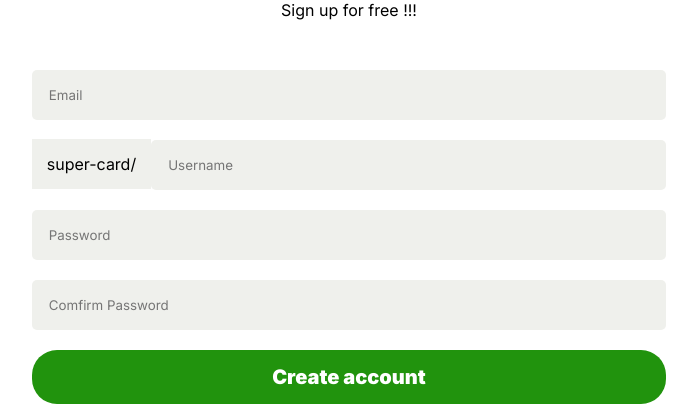
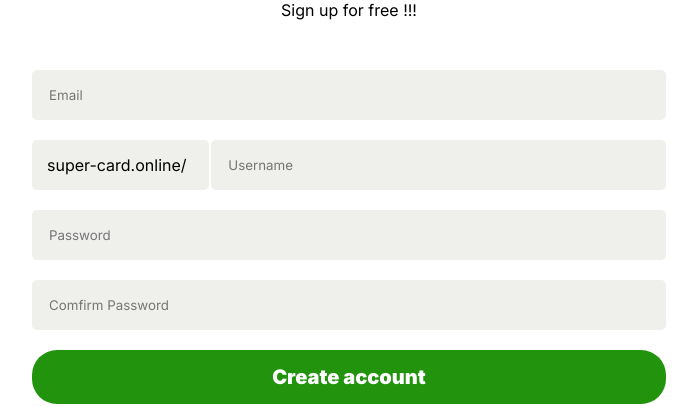
Before and after one commit to patto220048/IG22-qr-link, a React (Vite) app in the folder fontend/: page /register/signup in a window 1280 px wide. Shown: the part 185-591 px from the top of the page, without its empty margins (291-988 px from the left). Built offline with nearby package versions, Linux system fonts and the light colour scheme.

Commit message:
fix home page

```diff
--- a/fontend/src/App.jsx
+++ b/fontend/src/App.jsx
@@ -93,6 +93,10 @@ function App() {
             element: <Login />,
         },
         {
+            path: 'register/signup/:username',
+            element: <Signup />,
+        },
+        {
             path: 'register/signup',
             element: <Signup />,
         },
--- a/fontend/src/pages/home/card/Card.scss
+++ b/fontend/src/pages/home/card/Card.scss
@@ -34,12 +34,14 @@
             }
 
             .card-btn {
+                // margin-left: 160px;
                 text-align: center;
                 padding: 20px;
                 border-radius: 25px;
                 background-color: black;
                 font-weight: 600;
                 width: 20%;
+                font-size: 14px;
                 cursor: pointer;
                 a {
                     text-decoration: none;
--- a/fontend/src/pages/home/info/Info.jsx
+++ b/fontend/src/pages/home/info/Info.jsx
@@ -1,6 +1,8 @@
+import { useState } from 'react';
 import './Info.scss';
 import { Link } from 'react-router-dom';
 function Info() {
+    const [input, setInput] = useState()
     return (
         <div className="info">
             <div className="info-container">
@@ -8,9 +10,9 @@ function Info() {
                     <h1 className="info-text">Everything you are. In one, simple link in bio. </h1>
                     <p className='info-decs'>Create your own information link with your name</p>
                     <section className="info-section">
-                        <input className="info-input" placeholder="Username" type="text" />
+                        <input className="info-input" placeholder="Username" type="text" onChange={(e)=>setInput(e.target.value)} />
 
-                        <Link to="/register/signup">
+                        <Link to={`/register/signup/${input}`}>
                             <button className="info-btn">Claim your link</button>
                         </Link>
                     </section>
--- a/fontend/src/pages/home/info/Info.scss
+++ b/fontend/src/pages/home/info/Info.scss
@@ -47,7 +47,7 @@
                     background-color: black;
                     color: white;
                     @include btn;
-                    padding: 10px;
+                    padding: 17px;
                     border-radius: 15px;
                     font-size: 18px;
                     &:hover {
--- a/fontend/src/pages/home/share/Share.scss
+++ b/fontend/src/pages/home/share/Share.scss
@@ -33,13 +33,14 @@
                 opacity: 0.7;
             }
             .share-btn {
-                padding-left: 160px;
+                margin-left: 160px;
                 text-align: center;
                 padding: 20px;
                 border-radius: 25px;
                 background-color: black;
                 font-weight: 600;
                 width: 20%;
+                font-size: 14px;
                 cursor: pointer;
                 a {
                     text-decoration: none;
@@ -80,6 +81,7 @@
                     padding: 18px;
                 }
                 .share-btn {
+                    margin-left: 0;
                     padding: 18px;
                     width: 50%;
                 }
--- a/fontend/src/pages/register/signup/Signup.jsx
+++ b/fontend/src/pages/register/signup/Signup.jsx
@@ -1,4 +1,4 @@
-import { Link, useNavigate } from 'react-router-dom';
+import { Link, useNavigate, useParams } from 'react-router-dom';
 import './Signup.scss';
 import { useEffect, useState } from 'react';
 import axios from 'axios';
@@ -16,6 +16,8 @@ function Signup() {
     const [err, setErr] = useState('');
     const [focused, setFocused] = useState(false);
     const navigate = useNavigate();
+    const username = useParams().username
+    console.log(username);
     const notifyToast = (message, type, time) => {
         switch (type) {
             case 1:
@@ -156,7 +158,7 @@ function Signup() {
                     <div className="signup-input">
                         <div className="username">
                             <label htmlFor="username" aria-disabled>
-                                super-card/
+                                super-card.online/
                             </label>
                             <input
                                 className="username-input"
@@ -170,9 +172,11 @@ function Signup() {
                                 focused={focused.toString()}
                                 placeholder="Username"
                                 onChange={onChange}
+                                defaultValue={username ? username : ""}
+
                             />
-                            <p className="valid-err">Username not valid ( min "3" characters)</p>
                         </div>
+                        <p className="valid-err">Username not valid ( min "3" characters)</p>
                     </div>
                     <div className="signup-input">
                         <input
--- a/fontend/src/pages/register/signup/Signup.scss
+++ b/fontend/src/pages/register/signup/Signup.scss
@@ -32,7 +32,7 @@
                 flex-direction: column;
                 gap: 10px;
                 width: 100%;
-                // position: relative;
+                position: relative;
                 input {
                     background-color: $text_hover_color;
                     width: 600px;
@@ -58,11 +58,13 @@
                     display: none;
                 }
                 .username {
-                    position: relative;
-                    // display: flex;
+                    //    justify-content: space-;
+                    gap: 2px;
+                    display: flex;
+                    .username-input {
+                        width: 100%;
 
-                    .username-input {
-                        max-width: 481px;
+                    }
                     }
                     label {
                         // display: block;
@@ -72,9 +74,14 @@
                         // position: absolute;
                         background-color: $text_hover_color;
                         padding: 15px;
-                        // border-radius: 5px;
+                        border-radius: 5px;
+                        width: 35%;
+
                     }
+                    &:invalid[focused='true'] ~ p {
+                        display: block;
                 }
+
             }
             .signup-btn {
                 width: 100%;
```
